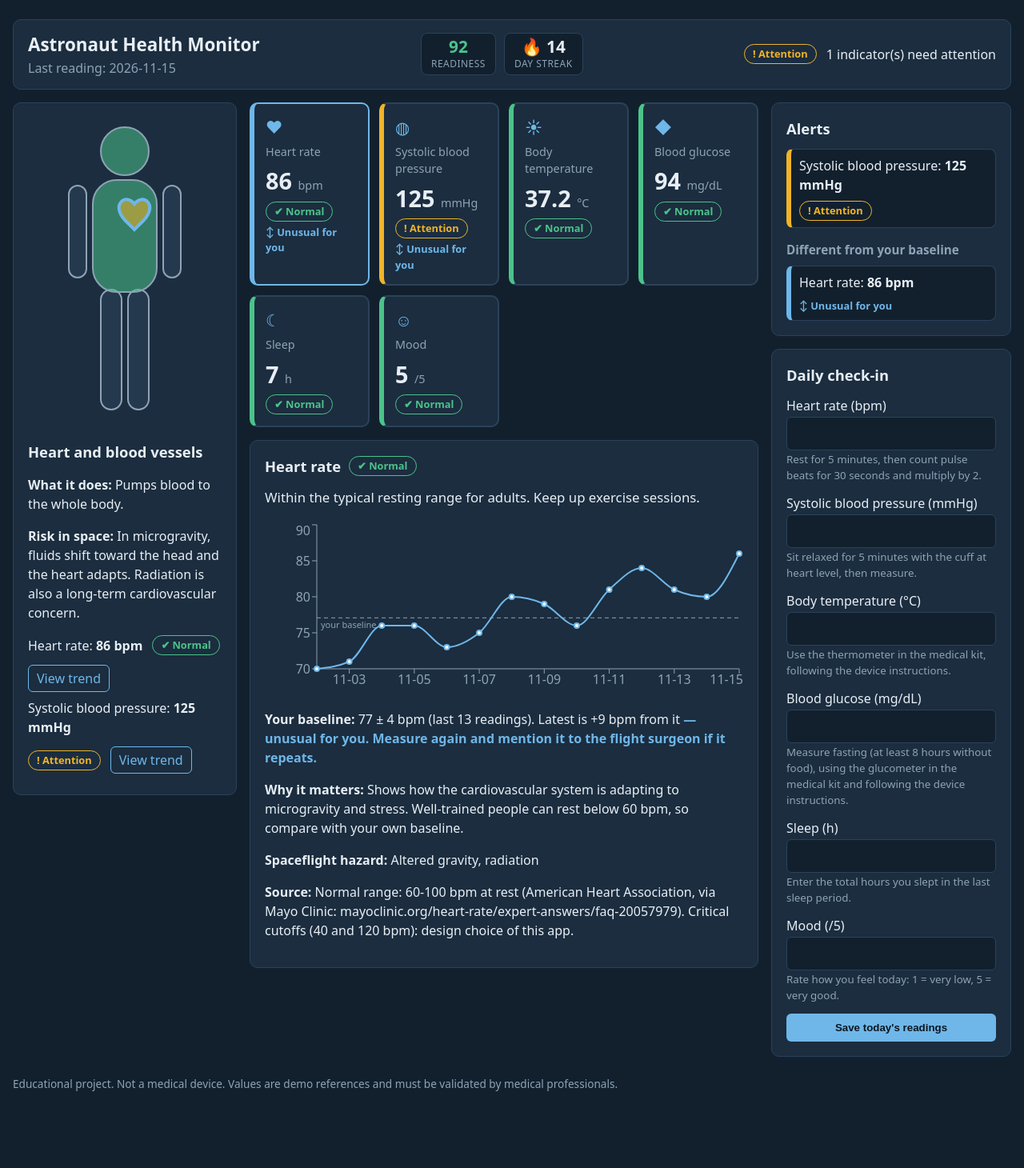
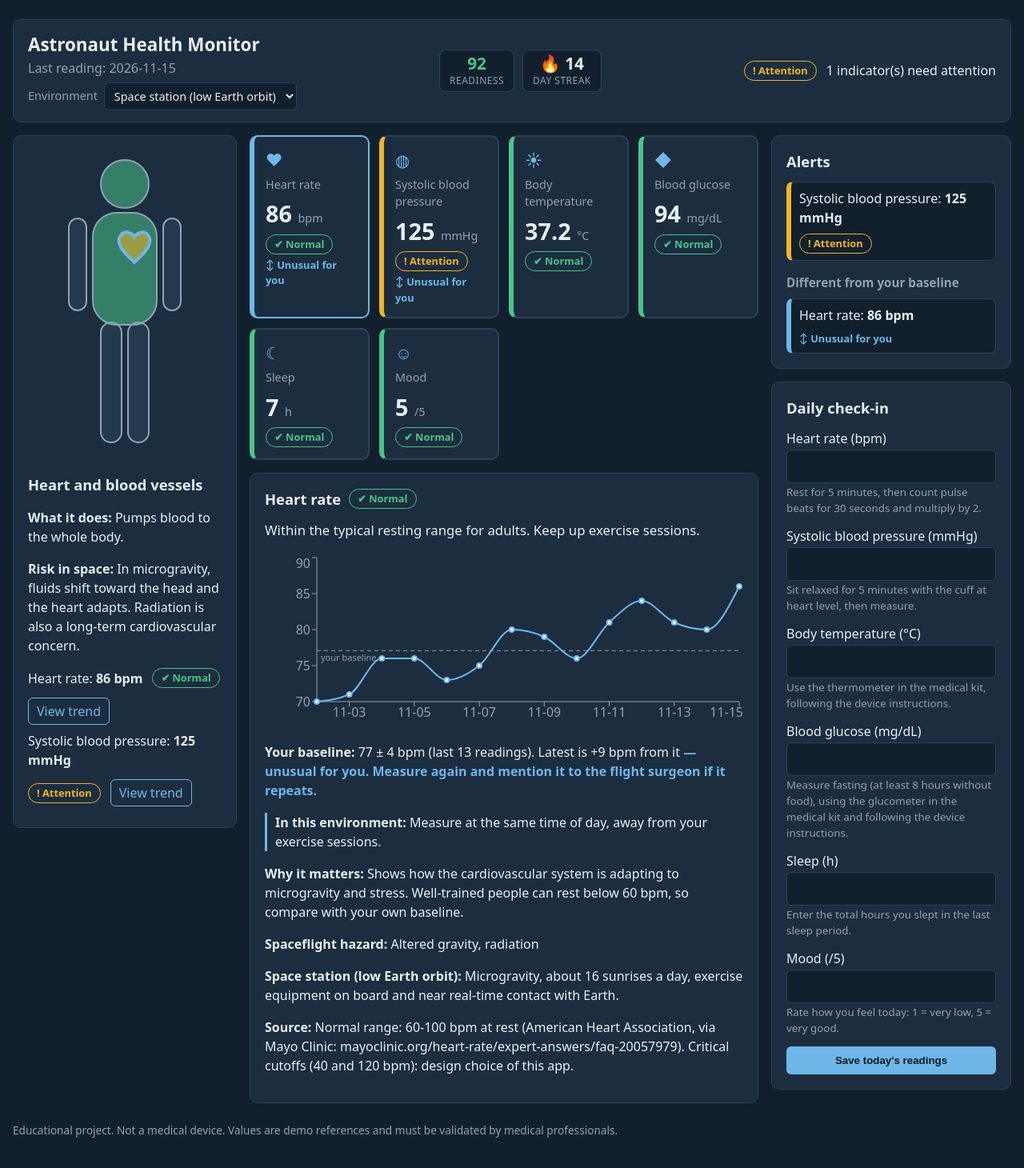
Before and after one commit to arthursouto09/Health-Monitoring-Software, a React (Vite) app: page / in a window 1280 px wide. Shown: the top 1460 px of the page at 80% size. Before the commit the page ends 1413 px from the top, so only its background shows below. Built offline with nearby package versions, Linux system fonts and the light colour scheme.

Commit message:
feat: seletor de ambiente da missão com dicas adaptadas por indicador

```diff
--- a/src/App.jsx
+++ b/src/App.jsx
@@ -1,6 +1,7 @@
 import { useEffect, useState } from "react";
 import { LineChart, Line, XAxis, YAxis, Tooltip, ReferenceArea, ReferenceLine, ResponsiveContainer } from "recharts";
 import { INDICATORS } from "./data/indicators.js";
+import { ENVIRONMENTS } from "./data/environments.js";
 import { getStatus, STATUS_META, makeDemoEntries } from "./logic/status.js";
 import BodyMap from "./components/BodyMap.jsx";
 import Reminder from "./components/Reminder.jsx";
@@ -9,6 +10,7 @@ import { toLocalISO } from "./logic/dates.js";
 import { personalBaseline, compareToBaseline, fmt, BASELINE } from "./logic/baseline.js";
 
 const KEY = "astro-health-entries";
+const ENV_KEY = "astro-health-environment";
 const RANK = { unknown: 0, normal: 1, attention: 2, critical: 3 };
 
 function load() {
@@ -17,6 +19,14 @@ function load() {
     if (Array.isArray(saved) && saved.length) return saved;
   } catch { /* storage unavailable: fall back to demo data */ }
   return makeDemoEntries(INDICATORS);
+}
+
+function loadEnvironment() {
+  try {
+    const saved = localStorage.getItem(ENV_KEY);
+    if (ENVIRONMENTS.some((e) => e.id === saved)) return saved;
+  } catch { /* storage unavailable */ }
+  return ENVIRONMENTS[0].id;
 }
 
 function StatusBadge({ status }) {
@@ -66,6 +76,12 @@ function Card({ ind, value, unusual, selected, onSelect }) {
 export default function App() {
   const [entries, setEntries] = useState(load);
   const [selectedId, setSelectedId] = useState(INDICATORS[0].id);
+  const [envId, setEnvId] = useState(loadEnvironment);
+  const env = ENVIRONMENTS.find((e) => e.id === envId);
+
+  useEffect(() => {
+    try { localStorage.setItem(ENV_KEY, envId); } catch { /* ignore */ }
+  }, [envId]);
 
   useEffect(() => {
     try { localStorage.setItem(KEY, JSON.stringify(entries)); } catch { /* ignore */ }
@@ -104,6 +120,12 @@ export default function App() {
         <div>
           <h1>Astronaut Health Monitor</h1>
           <p>Last reading: {latest.date}</p>
+          <label className="env-select">
+            <span>Environment</span>
+            <select value={envId} onChange={(e) => setEnvId(e.target.value)}>
+              {ENVIRONMENTS.map((e) => <option key={e.id} value={e.id}>{e.label}</option>)}
+            </select>
+          </label>
         </div>
         <div className="stats" aria-label="Mission stats">
           <div className={`stat ${readinessLevel(readiness)}`} title="Average of indicator statuses: normal 100, attention 50, critical 0. Not a clinical score.">
@@ -166,8 +188,12 @@ export default function App() {
                 `needs at least ${BASELINE.minReadings} earlier readings.`
               )}
             </p>
+            {env.tips[ind.id] && (
+              <p className="env-tip"><strong>In this environment:</strong> {env.tips[ind.id]}</p>
+            )}
             <p><strong>Why it matters:</strong> {ind.why}</p>
             <p><strong>Spaceflight hazard:</strong> {ind.hazard}</p>
+            <p><strong>{env.label}:</strong> {env.context}</p>
             <p><strong>Source:</strong> {ind.source}</p>
           </section>
         </section>
--- /dev/null
+++ b/src/data/environments.js
@@ -0,0 +1,65 @@
+// Mission environments and context tips per indicator.
+// Educational content: validate with mission medical staff before real use.
+
+export const ENVIRONMENTS = [
+  {
+    id: "station", label: "Space station (low Earth orbit)",
+    context: "Microgravity, about 16 sunrises a day, exercise equipment on board and near real-time contact with Earth.",
+    tips: {
+      heartRate: "Measure at the same time of day, away from your exercise sessions.",
+      systolic: "Fluids shift toward the head in microgravity; keep the cuff at heart level and stay still while measuring.",
+      temperature: "Air in the module is recycled; report fever early so the crew can limit contact.",
+      glucose: "Keep using the exercise devices every day; regular activity helps glucose control.",
+      sleep: "With about 16 sunrises a day, use the eye mask and follow the station's light schedule.",
+      mood: "Use the regular calls with family and the ground team.",
+    },
+  },
+  {
+    id: "spacecraft", label: "Spacecraft in transit",
+    context: "Small cabin, limited exercise space and higher radiation once outside Earth's magnetic field.",
+    tips: {
+      heartRate: "Space for exercise is limited; follow the in-flight exercise plan to keep your heart conditioned.",
+      systolic: "Measure seated and strapped in, at the same time each day.",
+      temperature: "In a small shared cabin, report any fever right away.",
+      glucose: "Meals are fixed and activity is lower; measure fasting, before the first meal.",
+      sleep: "Keep the sleep schedule set by the mission timeline, even without a day-night cycle.",
+      mood: "Confinement is high; plan some private time and keep in touch with the crew.",
+    },
+  },
+  {
+    id: "rover", label: "Pressurized rover",
+    context: "Cramped cabin, heavy workload on excursions and long distance from the main habitat.",
+    tips: {
+      heartRate: "Measure after resting at least 5 minutes, not right after a spacewalk or driving shift.",
+      systolic: "Measure after resting, not right after suiting up or a spacewalk.",
+      temperature: "Suit work raises body heat; wait 30 minutes after an excursion before measuring.",
+      glucose: "Long shifts can delay meals; carry fast-acting carbohydrate on excursions.",
+      sleep: "Short excursions often cut sleep; plan rest before the next drive.",
+      mood: "Workload is high; report stress during the daily check with the habitat.",
+    },
+  },
+  {
+    id: "moon", label: "Lunar base",
+    context: "One-sixth of Earth's gravity, abrasive dust and about two weeks of daylight followed by two weeks of night.",
+    tips: {
+      heartRate: "Partial gravity still loads the heart less than on Earth; keep up the exercise plan.",
+      systolic: "Measure seated after resting, at the same time each day.",
+      temperature: "Lunar dust can irritate the airways; report fever or cough to the flight surgeon.",
+      glucose: "Less physical load can reduce insulin sensitivity; keep the exercise plan.",
+      sleep: "Two-week days and nights break the natural rhythm; rely on the habitat lighting schedule.",
+      mood: "Earth is visible but far; use the scheduled calls home.",
+    },
+  },
+  {
+    id: "mars", label: "Mars base",
+    context: "About three-eighths of Earth's gravity and a communication delay of up to about 22 minutes each way, so the crew must act more on its own.",
+    tips: {
+      heartRate: "With delayed contact, follow the guidance in this app first and send the reading to the flight surgeon.",
+      systolic: "Measure twice if the value is outside the range; the flight surgeon's answer may take a while.",
+      temperature: "Answers from Earth are delayed; follow the medical kit procedure for fever while you wait.",
+      glucose: "Long-duration diet changes matter more here; measure fasting at the same time each day.",
+      sleep: "A Mars day lasts about 24 h 40 min; follow the mission schedule to keep a steady rhythm.",
+      mood: "Isolation and delay are greatest here; talk with the crew and send recorded messages home.",
+    },
+  },
+];
--- a/src/styles.css
+++ b/src/styles.css
@@ -81,3 +81,8 @@ html { scroll-behavior: smooth; }
 .stat-value { font-size: 1.3rem; font-weight: 700; line-height: 1.2; }
 .stat-label { font-size: .75rem; color: var(--muted); text-transform: uppercase; letter-spacing: .04em; }
 .stat.normal .stat-value { color: var(--normal); } .stat.attention .stat-value { color: var(--attention); } .stat.critical .stat-value { color: var(--critical); }
+/* ---- Environment selector ---- */
+.env-select { display: flex; align-items: center; gap: 8px; margin-top: 6px; color: var(--muted); font-size: .9rem; }
+select { background: var(--bg); color: var(--text); border: 1px solid var(--line); border-radius: 6px; padding: 6px 8px; font: inherit; max-width: 100%; }
+.env-tip { border-left: 3px solid var(--accent); padding-left: 10px; }
+@media (max-width: 600px) { select { font-size: 16px; } .env-select { flex-wrap: wrap; } }
```
